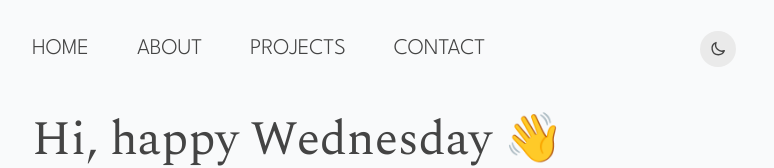
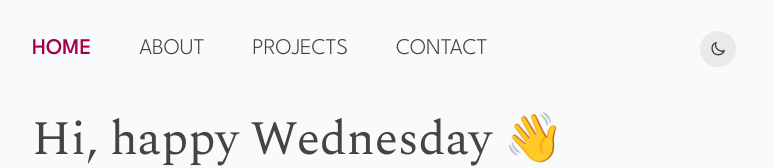
Before and after one commit to jrparente/joanaramosparente, a React (Vite) app: page / in a window 1280 px wide. Shown: the top 168 px of the page, without its empty margins (248-1022 px from the left). Built offline with nearby package versions, Linux system fonts and the light colour scheme.

Commit message:
Update Navigation.jsx

```diff
--- a/src/components/Navigation.jsx
+++ b/src/components/Navigation.jsx
@@ -1,4 +1,4 @@
-import { Link } from "react-router-dom";
+import { NavLink } from "react-router-dom";
 import styled from "styled-components";
 import Toggle from "./Theme/Toggler";
 
@@ -58,7 +58,7 @@ const MenuUL = styled.ul`
   }
 `;
 
-const NavLink = styled(Link)`
+const StyledNavLink = styled(NavLink)`
   font-family: "League Spartan", sans-serif;
   font-weight: 300;
   font-size: 1.4rem;
@@ -71,7 +71,8 @@ const NavLink = styled(Link)`
   &:focus {
     background-color: ${({ theme }) => theme.background};
   }
-  &:active {
+  &:active,
+  &.active {
     color: ${({ theme }) => theme.accent};
     font-weight: 500;
   }
@@ -125,24 +126,24 @@ export default function Navigation(props) {
         </NavMobileToggle>
         <MenuUL id="primary-nav" aria-label="primary-nav">
           <li>
-            <NavLink to="/" onClick={props.changeShow}>
+            <StyledNavLink to="/" onClick={props.changeShow}>
               Home
-            </NavLink>
+            </StyledNavLink>
           </li>
           <li>
-            <NavLink to="/about" onClick={props.changeShow}>
+            <StyledNavLink to="/about" onClick={props.changeShow}>
               About
-            </NavLink>
+            </StyledNavLink>
           </li>
           <li>
-            <NavLink to="/projects" onClick={props.changeShow}>
+            <StyledNavLink to="/projects" onClick={props.changeShow}>
               Projects
-            </NavLink>
+            </StyledNavLink>
           </li>
           <li>
-            <NavLink to="/contact" onClick={props.changeShow}>
+            <StyledNavLink to="/contact" onClick={props.changeShow}>
               Contact
-            </NavLink>
+            </StyledNavLink>
           </li>
         </MenuUL>
         <Toggle theme={props.theme} toggleTheme={props.themeToggler} />
```
